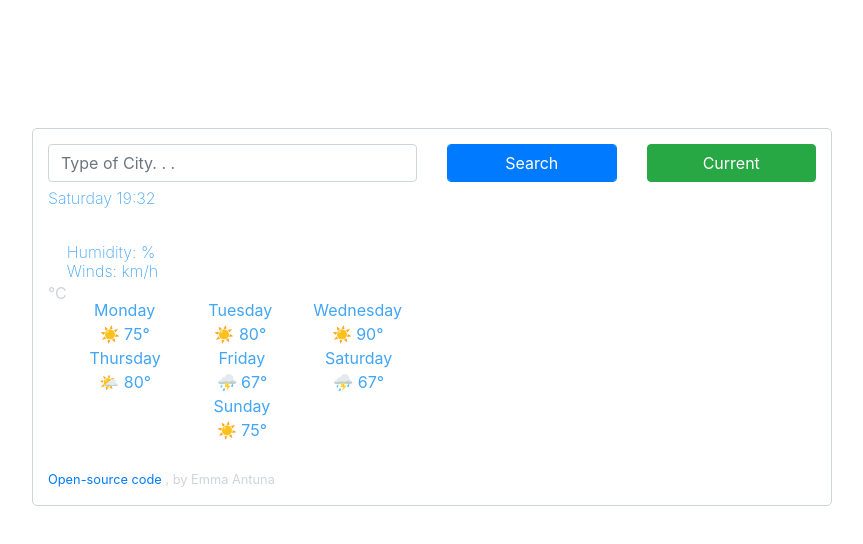
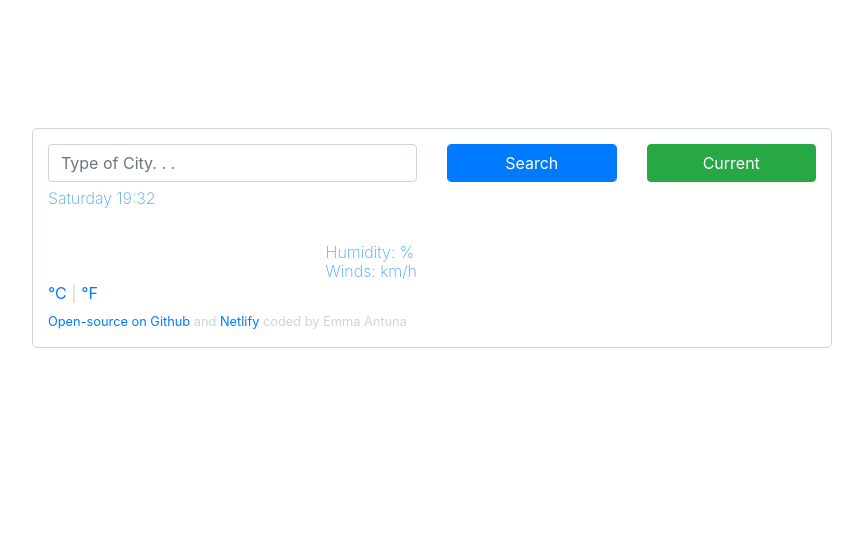
Before and after one commit to EmmaAntuna1/weather-app, a plain HTML site: page index.html in a window 1280 px wide. Shown: the whole page, without its empty margins (111-974 px from the left). Drawn offline with nearby package versions, Linux system fonts and the light colour scheme; no server answers.

Commit message:
moved files and fixed units

```diff
--- a/index.html
+++ b/index.html
@@ -5,9 +5,9 @@
     <meta http-equiv="X-UA-Compatible" content="IE=edge">
     <meta name="viewport" content="width=device-width, initial-scale=1.0">
     <title>Parcel Sandbox</title>
+    <link rel="stylesheet" href="styles.css">
     <link rel="stylesheet" href="https://stackpath.bootstrapcdn.com/bootstrap/4.3.1/css/bootstrap.min.css" integrity="sha384-ggOyR0iXCbMQv3Xipma34MD+dH/1fQ784/j6cY/iJTQUOhcWr7x9JvoRxT2MZw1T" crossorigin="anonymous">
     <script src="https://unpkg.com/axios/dist/axios.min.js"></script>
-    <link rel="stylesheet" href="styles.css">
 </head>
 <body>
   <div class="container">
@@ -48,10 +48,11 @@
             <div class="clearfix">
               <div class="float-left">
                 <span class="temperature" id="temperature"></span
-                ><span class="units">°C</span>
+                ><span class="units">
+                  <a href="#" id ="celsius-link" class="active">°C</a> |
+                  <a href="#" id="fahrenheit-link">°F</a></span>
               </div>
-        <p>
-            <ul>
+            <ul class="float-right">
             <li>
             Humidity: <span id="humidity"></span>%
             </li>
@@ -59,59 +60,15 @@
             Winds: <span id="wind"></span> km/h
             </li>
             </ul>
-
-        </p>
-        <div class="row">
-        <div class="col">
-          Monday
-          <ul>
-          ☀️ 75°
-          </ul>
-        </div>
-        <div class="col">
-            Tuesday
-            <ul>
-                ☀️ 80°
-            </ul>
-          </div>
-          <div class="col">
-           Wednesday
-           <ul>
-               ☀️ 90°
-           </ul>
-          </div>
-          <div class="col">
-            Thursday
-           <ul>
-             🌤 80°
-           </ul>
-          </div>
-          <div class="col">
-            Friday
-            <ul>
-                ⛈ 67°
-            </ul>
-          </div>
-          <div class="col">
-            Saturday
-            <ul>
-                ⛈ 67°
-            </ul>
-          </div>
-          <div class="col">
-            Sunday
-            <ul>
-                ☀️ 75°
-            </ul>
-          </div>
-        </div>
-        <br />
     </div>
 </div>
 </div>
 <small>
-    <a href="https://github.com/EmmaAntuna1/weather-app" target="_blank">Open-source code</code></a>
-    , by Emma Antuna
+  <a href="https://github.com/EmmaAntuna1/weather-app" target="_blank"
+  >Open-source on Github</a> and
+  <a href="https://zen-dijkstra-75e27f.netlify.app/"
+  target="_blank"
+  >Netlify</a> coded by Emma Antuna
 </small>
     <script src="index.js"></script>
 </body>
--- a/index.js
+++ b/index.js
@@ -25,11 +25,12 @@ lidate.innerHTML = `${weekDay} ${hour}:${minutes}`;
 function displayWeatherCondition(response) {
   document.querySelector("#cities").innerHTML = response.data.name;
   document.querySelector("#temperature").innerHTML = Math.round(response.data.main.temp);
-
   document.querySelector("#humidity").innerHTML = response.data.main.humidity;
   document.querySelector("#wind").innerHTML = Math.round(response.data.wind.speed);
-  document.querySelector("#description").innerHTML =
-    response.data.weather[0].main;
+  document.querySelector("#description").innerHTML =response.data.weather[0].main;
+  celsiusTemperature = response.data.main.temp;
+  temperatureElement.innerHTML = Math.round(celsiusTemperature);
+
 }
 
 function searchCity(city) {
@@ -55,6 +56,32 @@ function getCurrentLocation(event) {
   navigator.geolocation.getCurrentPosition(searchLocation);
 }
 
+function displayFahrenheitTemperature(event) {
+  event.preventDefault();
+  let fahrenheitTemperature = (celsiusTemperature * 9) / 5 + 32;
+  celsiusLink.classList.remove("active");
+  fahrenheitLink.classList.add("active");
+  let temperatureElemet = document.querySelector("#temperature");
+  temperatureElemet.innerHTML = Math.round(fahrenheitTemperature);
+}
+
+function displayCelsiusTemperature(event) {
+  event.preventDefault();
+  celsiusLink.classList.add("active");
+  fahrenheitLink.classList.remove("active");
+  let temperatureElemet = document.querySelector("#temperature");
+  temperatureElemet.innerHTML = Math.round(celsiusTemperature);
+
+}
+
+let celsiusTemperature = null;
+
+let fahrenheitLink = document.querySelector("#fahrenheit-link");
+fahrenheitLink.addEventListener("click", displayFahrenheitTemperature);
+
+let celsiusLink = document.querySelector("#celsius-link");
+celsiusLink.addEventListener("click", displayCelsiusTemperature);
+
 function search(event) {
   event.preventDefault();
   let cityElement =document.querySelector("#cities");
@@ -66,22 +93,12 @@ function search(event) {
 let form = document.querySelector("#search-form");
 form.addEventListener("submit", search);
 
-function convertToCelsius(event) {
-  event.preventDefault();
-  let temperatureElement = document.querySelector("#temperature");
-  temperatureElement.innerHTML = 19;
-}
-
-function convertToFahrenheit(event) {
-  event.preventDefault();
-  var temperatureElement = document.querySelector("#temperature");
-  temperatureElement.innerHTML = 66;
-}
-
 let searchForm = document.querySelector("#search-form");
 searchForm.addEventListener("submit", handleSubmit);
 
 let currentLocationButton = document.querySelector("#current-location-button");
 currentLocationButton.addEventListener("click", getCurrentLocation);
 
+
+
 searchCity("New York");
--- a/styles.css
+++ b/styles.css
@@ -8,7 +8,7 @@ body {
 
   }
   ul {
-      margin: 0;
+    margin: 0 0 10px;
     padding: 0;
   }
   li {
@@ -18,8 +18,7 @@ body {
     line-height: 1;
     list-style: none;
     color: rgb(66, 165, 245);
-      margin: 0;
-      padding: 0;
+
 
   }
 
```
Lines whose indentation alone changed are shown as unchanged.
